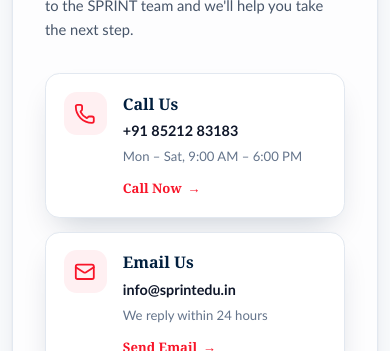
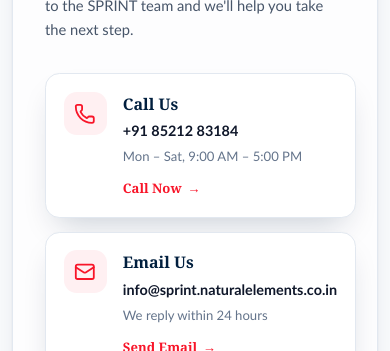
Before and after one commit to ITWala2025/Sprint_HB, a Next.js app: page /contact in a window 390 px wide. Shown: the part 1120-1471 px from the top of the page. Built offline with nearby package versions, Linux system fonts and the light colour scheme.

Commit message:
fix: update contact methods with correct phone number and email address, and adjust office hours in tests

```diff
--- a/src/components/contact/ContactMethods.jsx
+++ b/src/components/contact/ContactMethods.jsx
@@ -11,18 +11,18 @@
     id: "call",
     icon: Phone,
     title: "Call Us",
-    value: "+91 85212 83183",
-    description: "Mon – Sat, 9:00 AM – 6:00 PM",
-    href: "tel:+918521283183",
+    value: "+91 85212 83184",
+    description: "Mon – Sat, 9:00 AM – 5:00 PM",
+    href: "tel:+918521283184",
     action: "Call Now",
   },
   {
     id: "email",
     icon: Mail,
     title: "Email Us",
-    value: "info@sprintedu.in",
+    value: "info@sprint.naturalelements.co.in",
     description: "We reply within 24 hours",
-    href: "mailto:info@sprintedu.in",
+    href: "mailto:info@sprint.naturalelements.co.in",
     action: "Send Email",
   },
 ];
```
Also changed, not shown: 1 other file (tests, documents, lock files or other folders).
